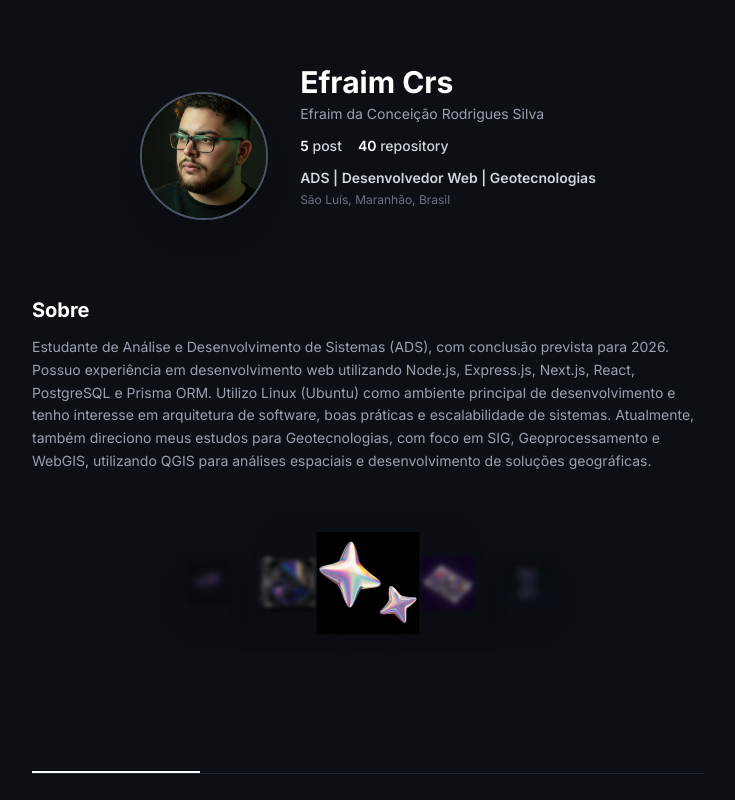
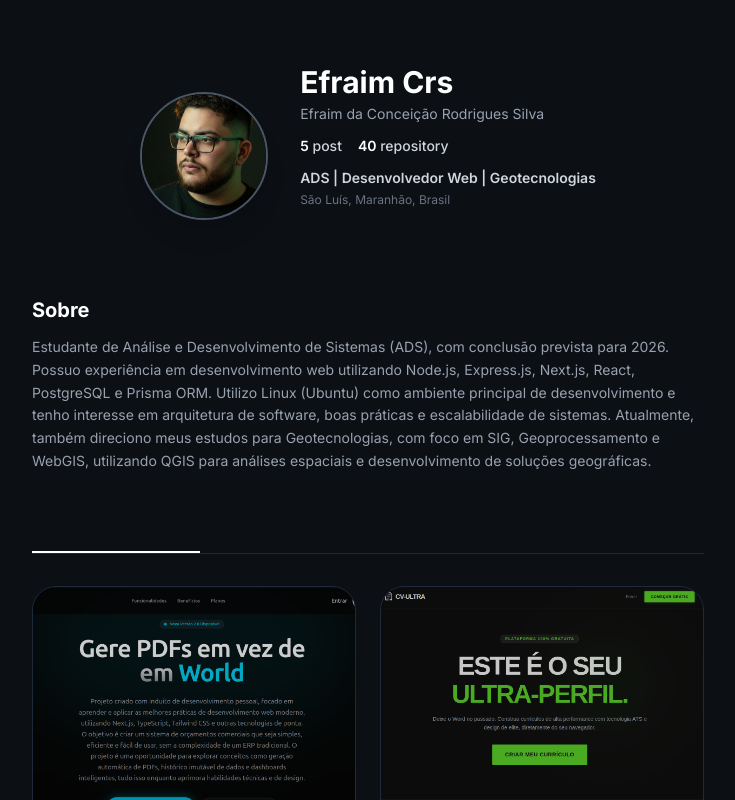
Before and after one commit to EfraimCrs/profile-one, a Next.js app: page / in a window 1280 px wide. Shown: the top 800 px of the page, without its empty margins (272-1007 px from the left). Built offline with nearby package versions, Linux system fonts and the light colour scheme; some icons are missing.

Commit message:
feat: Removi o sistema de carrosel 3d

```diff
--- a/src/app/page.tsx
+++ b/src/app/page.tsx
@@ -94,7 +94,7 @@ export default function Home() {
           </div>
 
           {/* O CARROSSEL ESTÉTICO 3D */}
-          <AestheticCarousel />
+          {/*<AestheticCarousel />*/}
         </div>
 
         {/* NAVEGAÇÃO DAS ABAS */}
```
